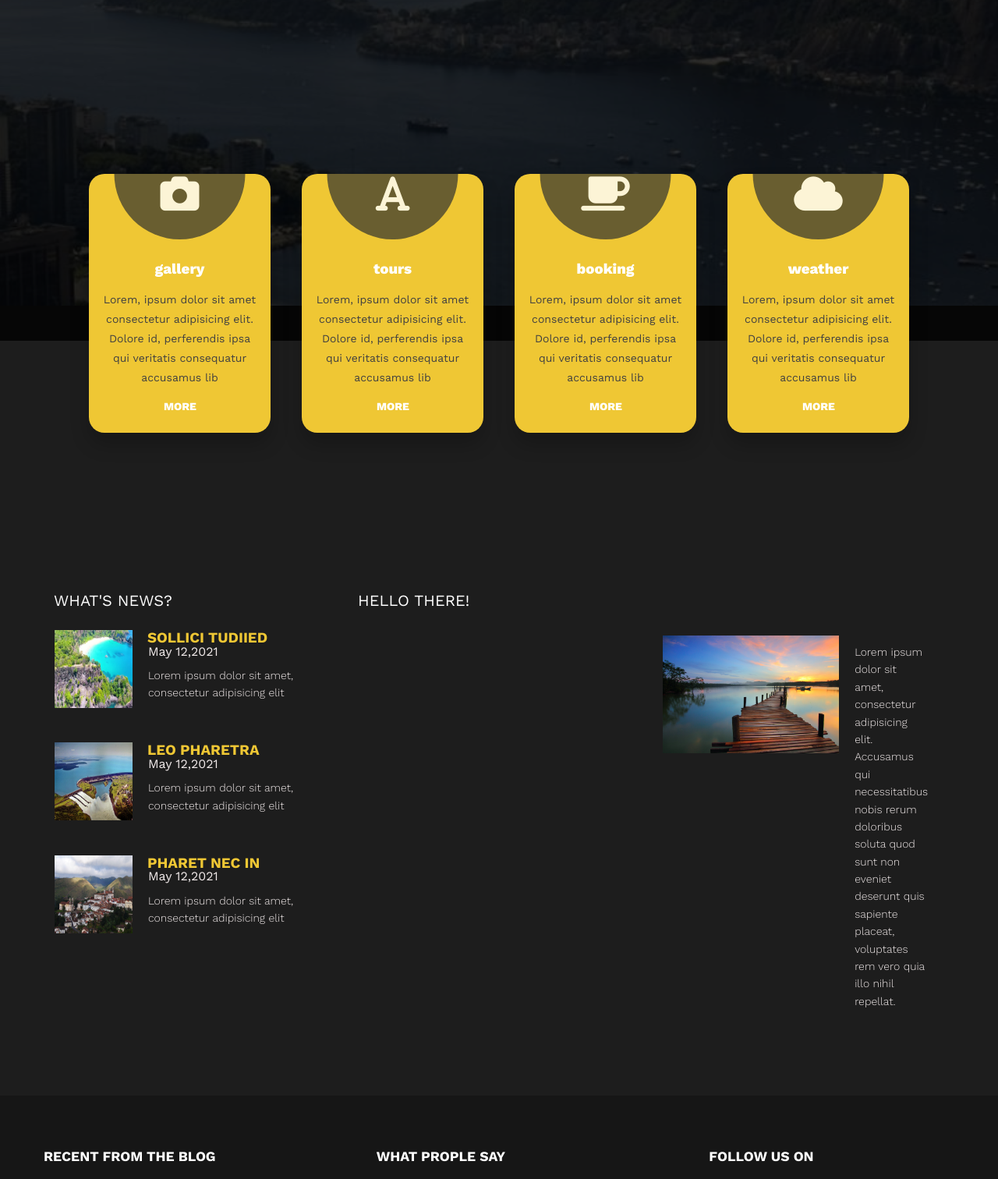
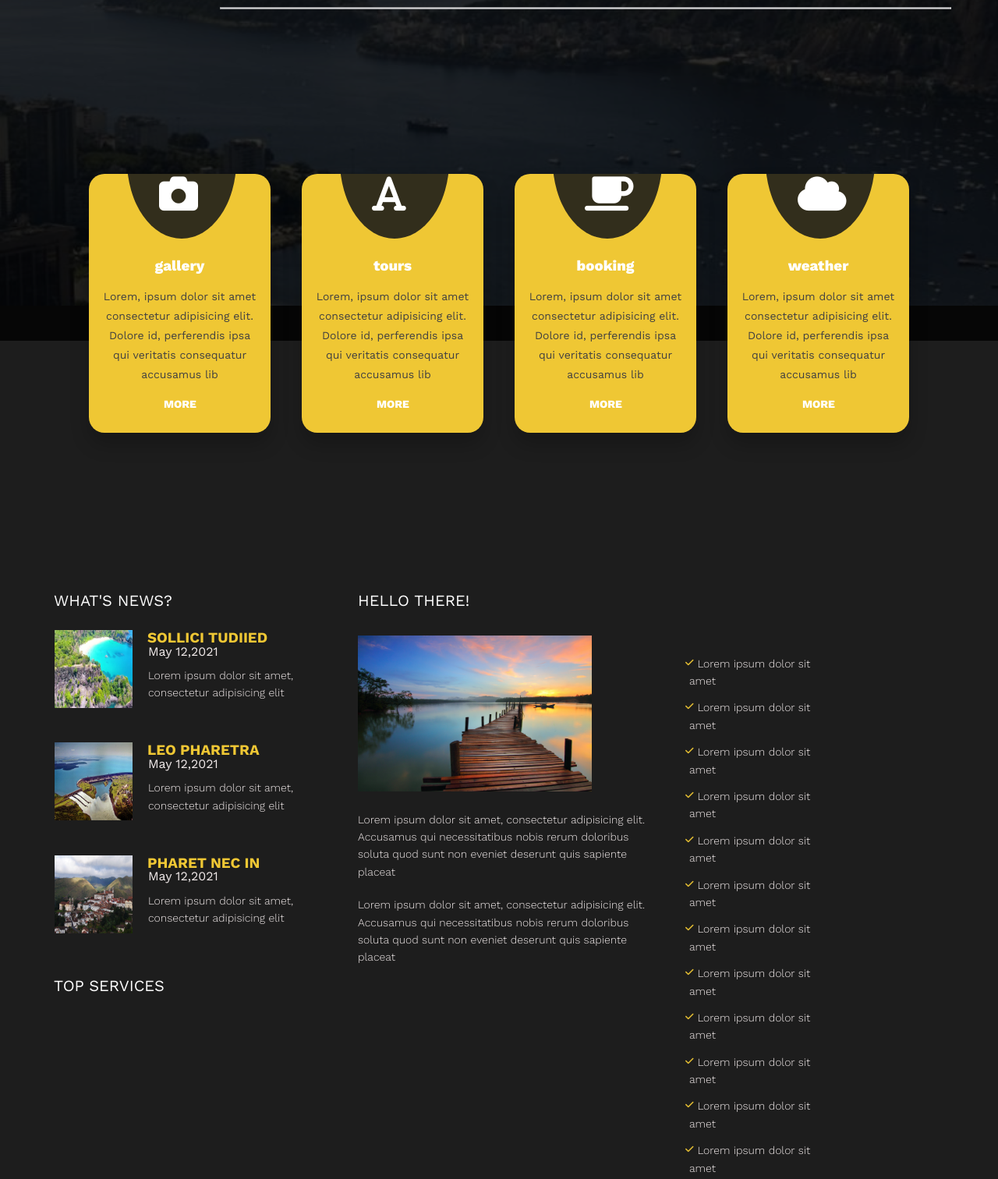
Before and after one commit to walanbeel/Desig_challenge, a plain HTML site: page index.html in a window 1280 px wide. Shown: the part 508-2020 px from the top of the page at 78% size. Drawn offline with nearby package versions, Linux system fonts and the light colour scheme; a web font is replaced by a local one.

Commit message:
add services

```diff
--- a/css/tours.css
+++ b/css/tours.css
@@ -129,6 +129,17 @@ body{
 .header .links ul li :not(:last-child) a{
   border-bottom: 4px solid rgb(226, 205, 18);
  }
+
+ .header .container .links hr {
+    width: 58.5em;
+    margin-bottom: -78px;
+    margin-left: -507px;
+    right: -242px;
+    display: inline-block;
+    background-color: #babac2;
+    color: yellow;
+
+  }
 /* End Header */
 
 /* Start Loading Section*/
@@ -140,6 +151,17 @@ body{
     position: relative;
 
 } */
+
+.loading .intro-text hr{
+    width: 58.5em;
+    margin-bottom: -19px;
+    margin-left: -198px;
+    /* left: -400px; */
+    display: inline-block;
+    background-color: #babac2;
+    color: yellow;
+}
+
 .loading .intro-text{
     position: absolute;
     left: 50%;
@@ -221,17 +243,29 @@ body{
 .features .container .card .circle{
     /* color:var(--main-color);
     font-size: 30px; */
-    position: relative;
+    /* position: relative;
     width: 100%;
     height: 100%;
     background-color: #2a2d2fd9;
     opacity: 0.8;
     clip-path: circle(84px at center 0);
     text-align: center;
-    color: #ffffff;
+    color: #ffffff; */
+    position: relative;
+    width: 60%;
+    height: 60%;
+    border-radius: 50%;
+    margin-top: 129px;
+    margin-left: 49px;
+    bottom: 245px;
+    background-color: #161719de;
+
 }
 .features .container .card .circle i{
     font-size: 50px;
+    padding-top: 116px;
+    padding-left: 41px;
+    color: white;
 }
 .features .container .card .content h3{
    font-weight:800;
@@ -275,6 +309,19 @@ body{
    display: flex;
    margin-bottom: 40px;
 }
+
+.services .services-content .srv2{
+    display: flex;
+    margin-bottom: 40px;
+    margin-left: -391px;
+ }
+
+ .services .services-content .srv3{
+    display: flex;
+    margin-top: -481px;
+    margin-left: 604px;
+
+ }
 .services .services-content  h2{
     margin: -56px -1px 26px;
     color: #ffffff;
@@ -319,14 +366,39 @@ body{
        padding: 10px 20px;
 
      }
-     /* .services .services-content .srv  p{
-        color:#f1eaea;
+     .services .services-content .srv2 .text p{
+        color: #f1eaea;
         font-weight: 300;
         font-size: 14px;
         line-height: 1.6;
-        padding:20px;
+        padding-left: -133px;
+        padding-top: 20px;
+        margin-right: 366px;
 
-      } */
+      }
+
+      .services .services-content .srv3 .text3 ul li{
+        color: #f1eaea;
+        font-weight: 300;
+        font-size: 14px;
+        line-height: 1.6;
+        padding-left: -133px;
+        padding-top: 12px;
+        margin-left: -180px;
+        /* left: -131px; */
+        list-style: none;
+
+      }
+
+      .services .services-content .srv3 .text3 li::before {
+        content: "\f00c";
+        font-family: 'FontAwesome';
+        color: #efc734f0;
+        position: relative;
+        font-size: 12px;
+        left: -5px;
+        top: -2px;
+      }
      .services .services-content .image{
          text-align: center;
          position: relative;
@@ -342,8 +414,8 @@ body{
 
     }
 
-    .services .services-content .image2 img{
-        max-width:100%;
+    .services .services-content .srv2 .image2 img{
+        max-width:40%;
 
     }
 
--- a/index.html
+++ b/index.html
@@ -33,7 +33,7 @@
                <li><a href="#pallery">GALLERY</a></li>
                <li><a href="#contact">CONTACTS</a></li>
            </ul>
-
+          <hr/>
         </div>
           </div>
      </div>
@@ -46,6 +46,7 @@
             <p>dolor sit amet</p>
             <p class="text">Lorem ipsum dolor sit amet consectetur</p>
 
+            <hr/>
         </div>
     </div>
 
@@ -142,37 +143,45 @@
              </div>
 
              <h2>HELLO THERE!</h2>
-             <div class="col">
-                <!-- Start Service -->
-                   <div class="srv">
+            <div class="col">
+                <!-- Start Services -->
+                <div class="srv2">
                     <div class="image2 image-column2">
                         <img src="images/services.jpg" alt="">
+                        <div class="text">
+                            <p>Lorem ipsum dolor sit amet, consectetur adipisicing elit. Accusamus qui necessitatibus nobis rerum doloribus soluta quod
+                                sunt non eveniet deserunt quis sapiente placeat</p>
+
+                                <p>Lorem ipsum dolor sit amet, consectetur adipisicing elit. Accusamus qui necessitatibus nobis rerum doloribus soluta quod
+                                    sunt non eveniet deserunt quis sapiente placeat</p>
                      </div>
-                     <div class="text">
-                           <p>Lorem ipsum dolor sit amet, consectetur adipisicing elit. Accusamus qui necessitatibus nobis rerum doloribus soluta quod
-                               sunt non eveniet deserunt quis sapiente placeat, voluptates rem vero quia illo nihil repellat.</p>
-                    </div>
+                     </div>
                 </div>
                 <!-- End Services -->
+              </div>
 
-
+              <h2 class="srv-heading">TOP SERVICES</h2>
+            <div class="col">
+            <div class="srv3">
+             <div class="text3">
+                <ul>
+                    <li>Lorem ipsum dolor sit amet</li>
+                    <li>Lorem ipsum dolor sit amet</li>
+                    <li>Lorem ipsum dolor sit amet</li>
+                    <li>Lorem ipsum dolor sit amet</li>
+                    <li>Lorem ipsum dolor sit amet</li>
+                    <li>Lorem ipsum dolor sit amet</li>
+                    <li>Lorem ipsum dolor sit amet</li>
+                    <li>Lorem ipsum dolor sit amet</li>
+                    <li>Lorem ipsum dolor sit amet</li>
+                    <li>Lorem ipsum dolor sit amet</li>
+                    <li>Lorem ipsum dolor sit amet</li>
+                    <li>Lorem ipsum dolor sit amet</li>
+                   </ul>
+             </div>
+           </div>
             </div>
 
-            <!-- <div class="col">
-                <h2>TOP SERVICES</h2>
-
-            <div class="srv">
-             <div class="text">
-                <h3>Web Design</h3>
-                <p>Lorem ipsum dolor sit amet</p>
-                <p>Lorem ipsum dolor sit amet</p>
-                <p>Lorem ipsum dolor sit amet</p>
-                <p>Lorem ipsum dolor sit amet</p>
-                <p>Lorem ipsum dolor sit amet</p>
-                <p>Lorem ipsum dolor sit amet</p>
-             </div>
-           </div>
-            </div> -->
          </div>
         </div>
     </div>
```
